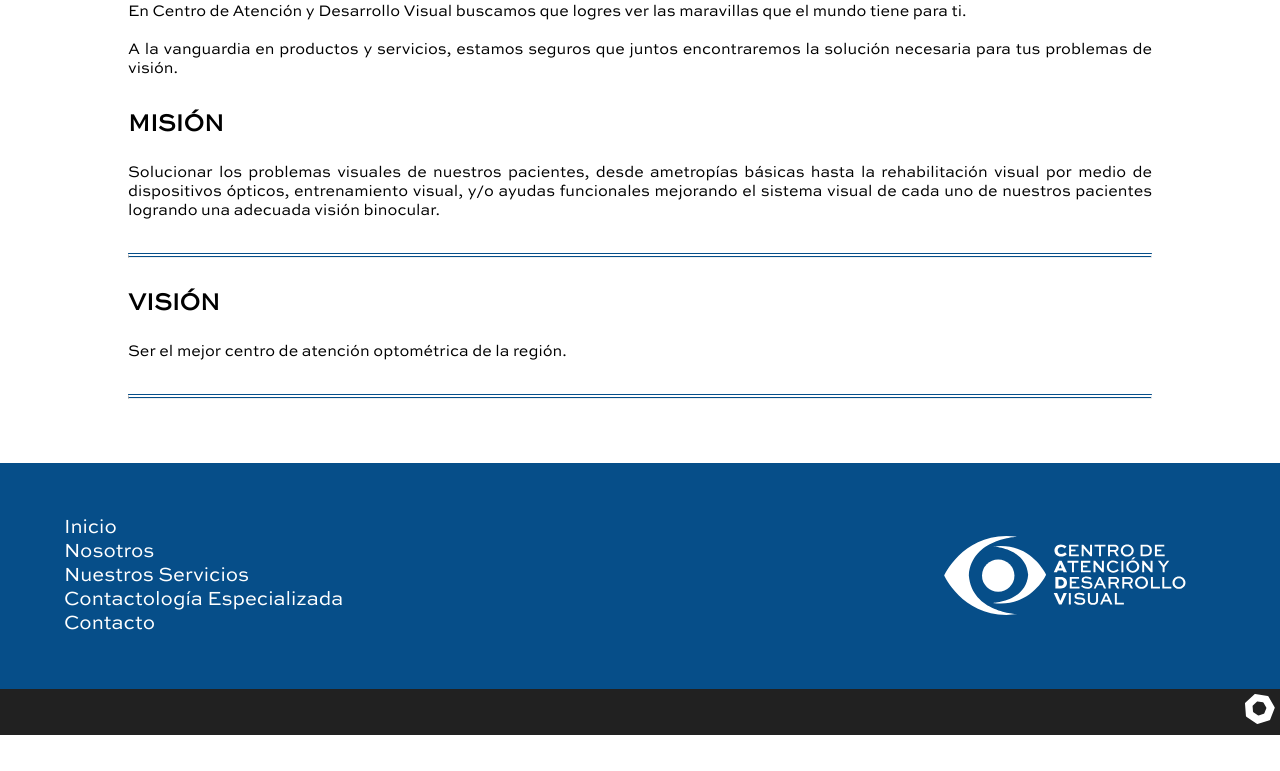
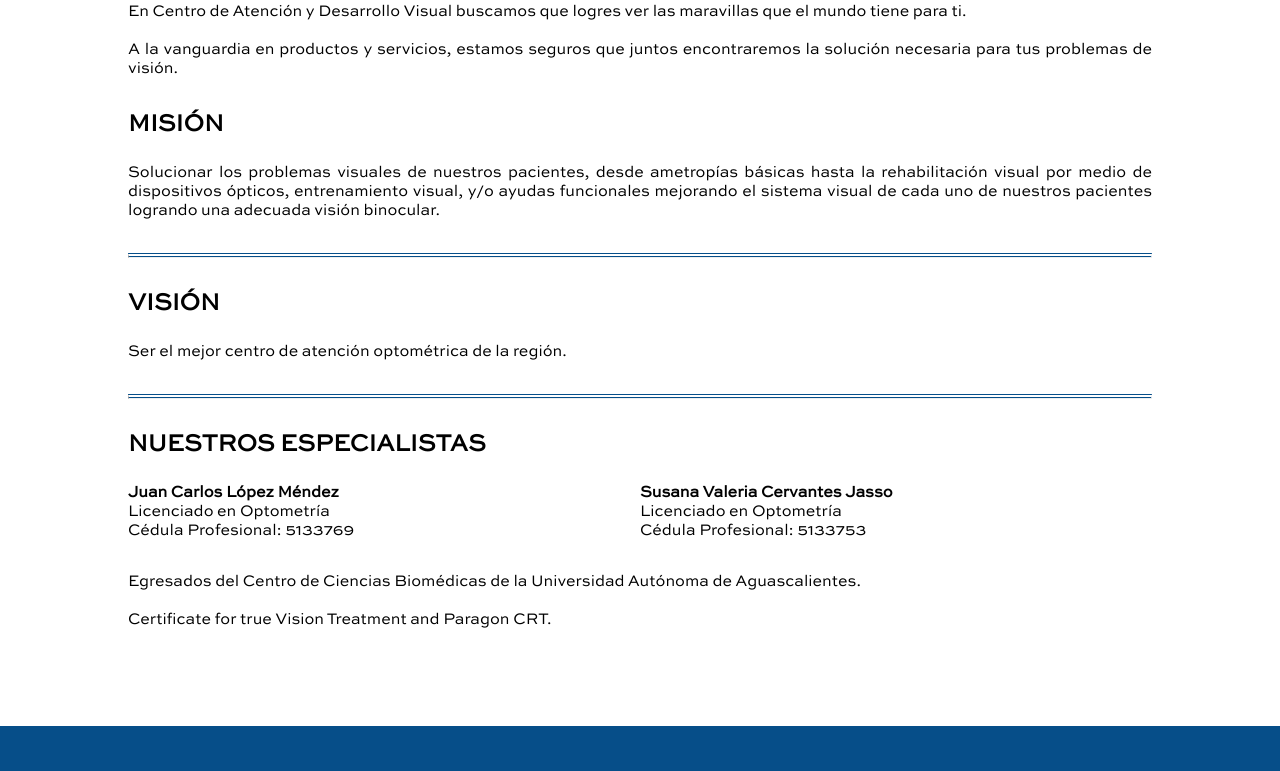
Before and after one commit to 0smar/cadvi, a plain HTML site: page nosotros.html in a window 1280 px wide. Shown: the part 328-1099 px from the top of the page. Before the commit the page ends 1063 px from the top, so only its background shows below. Drawn offline with Linux system fonts and the light colour scheme.

Commit message:
Little Info add

```diff
--- a/js/script.js
+++ b/js/script.js
@@ -43,7 +43,7 @@ var map;
     var markerB = new google.maps.Marker({
       position: marker2,
       map: map,
-      title: 'Óptica Sarai'
+      title: 'Óptica Liz'
     });
   }
 
--- a/nosotros.html
+++ b/nosotros.html
@@ -66,6 +66,31 @@
 
 		<hr class="style15">
 
+		<div class="subsection info-us">
+			<h2>Nuestros Especialistas</h2>
+			<div>
+				<p>
+					<b>Juan Carlos López Méndez</b><br>
+					Licenciado en Optometría<br>
+					Cédula Profesional: 5133769
+				</p>
+				<p>
+					<b>Susana Valeria Cervantes Jasso</b><br>
+					Licenciado en Optometría<br>
+					Cédula Profesional: 5133753
+				</p>
+			</div>
+		</div>
+		<div class="subsection info-us">
+			<div>
+				<p>
+					Egresados del Centro de Ciencias Biomédicas de la Universidad Autónoma de Aguascalientes.
+
+				<br><br>
+					Certificate for true Vision Treatment and Paragon CRT.
+				</p>
+			</div>
+		</div>
 
 	</div>
 
```
